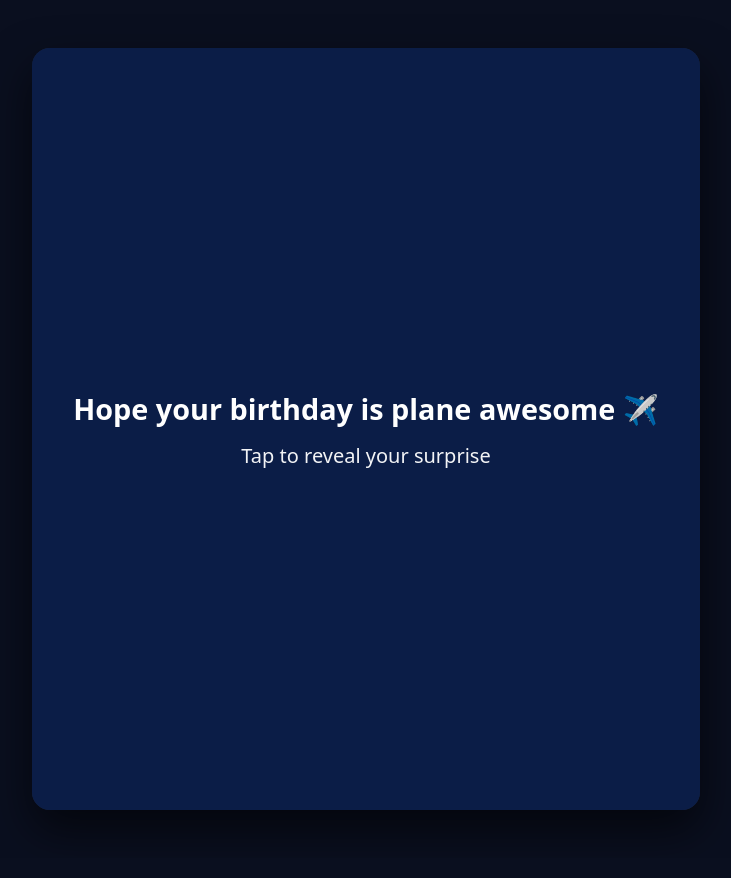
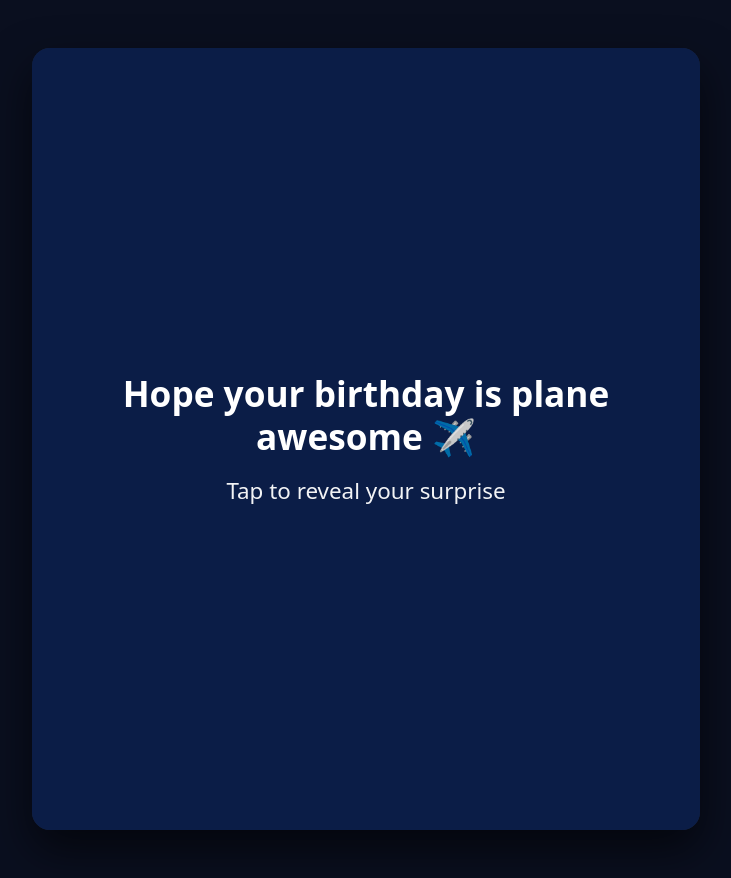
Before and after one commit to PaxtonPep/Birthday-card, a plain HTML site: page index.html in a window 1280 px wide. Shown: the whole page, without its empty margins (274-1005 px from the left). Drawn offline with Linux system fonts and the light colour scheme.

Commit message:
Update index.html

```diff
--- a/index.html
+++ b/index.html
@@ -22,15 +22,12 @@
     overflow:hidden;
     box-shadow:0 20px 45px rgba(0,0,0,0.6);
   }
-  h1 { font-size:2rem; margin-bottom:6px; }
-  h2 { font-size:1.25rem; margin-top:22px; margin-bottom:8px; }
-  p { margin:6px 0; }
 
-  /* Slide overlay */
+  /* BIGGER, BOLDER OVERLAY */
   .overlay {
     position:absolute;
     inset:0;
-    background:#0b1d47; /* darker navy blue */
+    background:#0b1d47;
     display:flex;
     align-items:center;
     justify-content:center;
@@ -46,15 +43,21 @@
   }
 
   .overlay-title {
-    font-size:1.8rem;
-    font-weight:700;
-    margin-bottom:14px;
+    font-size:2.2rem;
+    font-weight:800;
+    margin-bottom:18px;
+    line-height:1.2;
   }
 
   .overlay-sub {
-    font-size:1.25rem;
+    font-size:1.4rem;
     opacity:0.95;
+    font-weight:500;
   }
+
+  h1 { font-size:2rem; margin-bottom:6px; }
+  h2 { font-size:1.25rem; margin-top:22px; margin-bottom:8px; }
+  p { margin:6px 0; }
 
   .code-box {
     margin-top:15px;
@@ -106,7 +109,7 @@
 
 <div class="card">
 
-  <!-- Slide-away surprise panel -->
+  <!-- BIGGER, BOLDER OVERLAY -->
   <div class="overlay" id="overlay">
     <div class="overlay-title">
       Hope your birthday is <strong>plane awesome</strong> ✈️
@@ -129,10 +132,10 @@
 
   <h2>How to Redeem the Microsoft Gift Card</h2>
   <ol>
-    <li>Go to the link:
+    <li>You can go to the link:
       <br><a href="https://redeem.microsoft.com" target="_blank">https://redeem.microsoft.com</a>
     </li>
-    <li>Or open the <strong>Microsoft Store app</strong> on your PC or Xbox.</li>
+    <li>OR open the <strong>Microsoft Store app</strong> on your PC or Xbox.</li>
     <li>Select <strong>Redeem</strong> or <strong>Use a code</strong>.</li>
     <li>Select your <strong>gift card</strong> option if it asks.</li>
     <li>Paste or type the code above.</li>
@@ -144,8 +147,8 @@
     <li>Open <strong>Microsoft Flight Simulator 2020</strong>.</li>
     <li>Go to the <strong>Marketplace</strong> on the main menu.</li>
     <li>Select <strong>Aircraft</strong> or search for a plane you want.</li>
-    <li>Choose <strong>Buy & Download</strong>.</li>
-    <li>Your Microsoft balance will automatically pay for it.</li>
+    <li>Click <strong>Buy & Download</strong>.</li>
+    <li>When it asks for payment, choose your <strong>Microsoft account balance / gift card</strong>.</li>
     <li>After it downloads, the plane appears in your aircraft list.</li>
   </ol>
 
```
